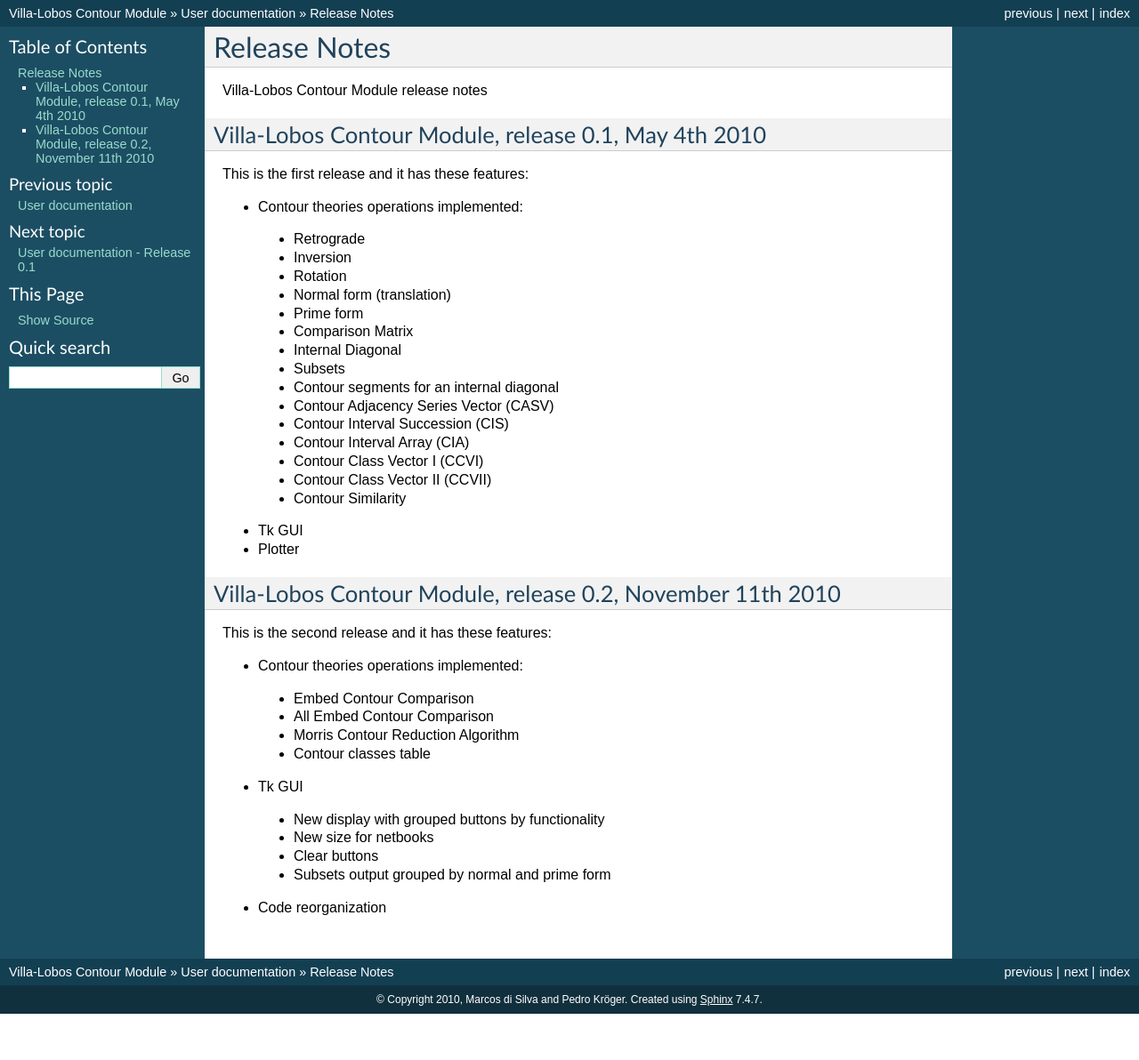
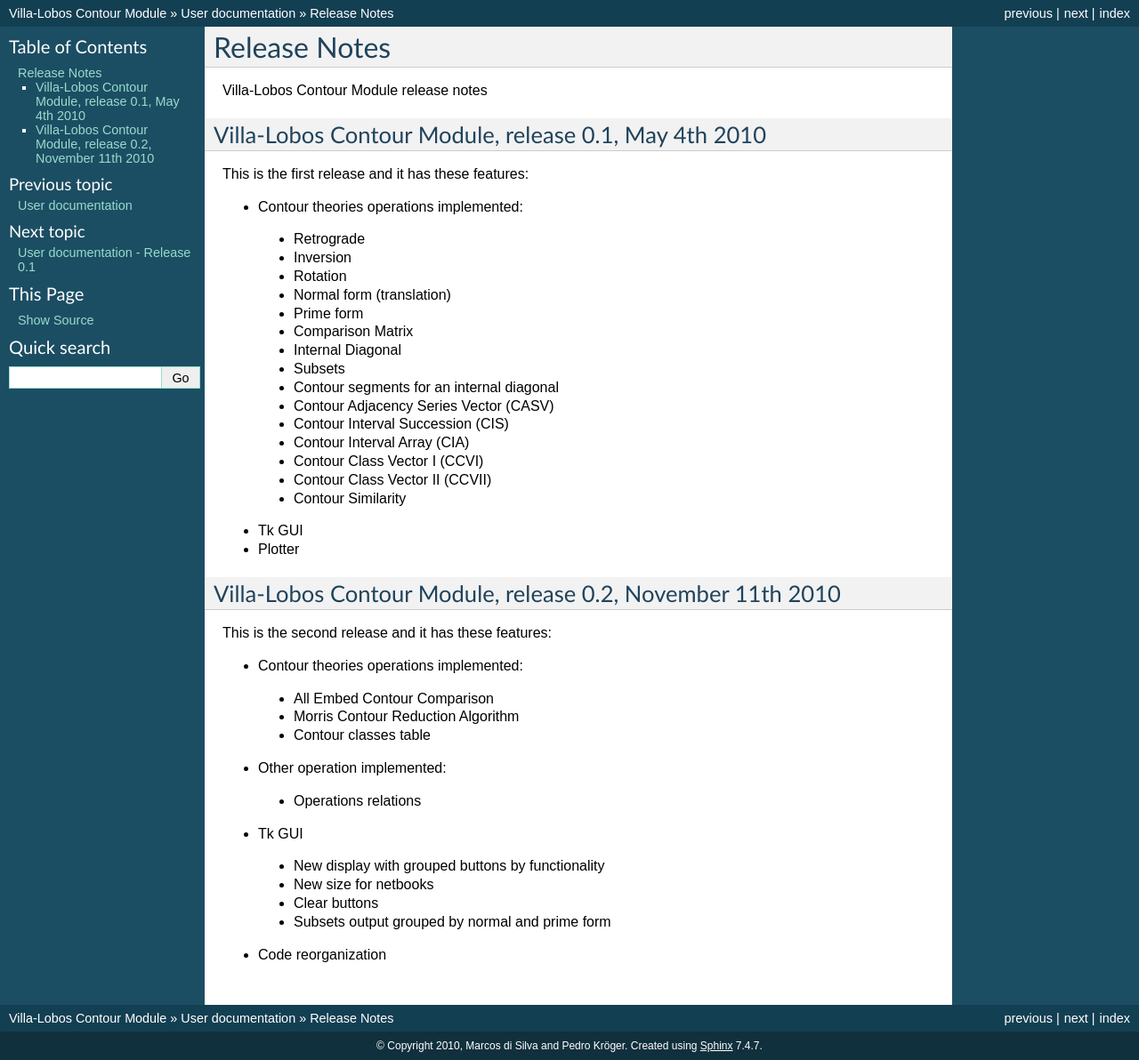
Before and after one commit to msampaio/musicontour, a Sphinx documentation site: the page built from doc/release.rst, in a window 1280 px wide. Shown: the whole page at 89% size. Built offline with Sphinx 7.4.7, drawn with Linux system fonts in a browser that asks for light colours; formulas are drawn with MathJax 3; before the commit the page ends 1140 px from its top, so only the background shows below that.

Commit message:
Insert operation relation in release

```diff
--- a/doc/release.rst
+++ b/doc/release.rst
@@ -33,10 +33,11 @@
 This is the second release and it has these features:
 
 - Contour theories operations implemented:
- - Embed Contour Comparison
  - All Embed Contour Comparison
  - Morris Contour Reduction Algorithm
  - Contour classes table
+- Other operation implemented:
+ - Operations relations
 - Tk GUI
  - New display with grouped buttons by functionality
  - New size for netbooks
```
